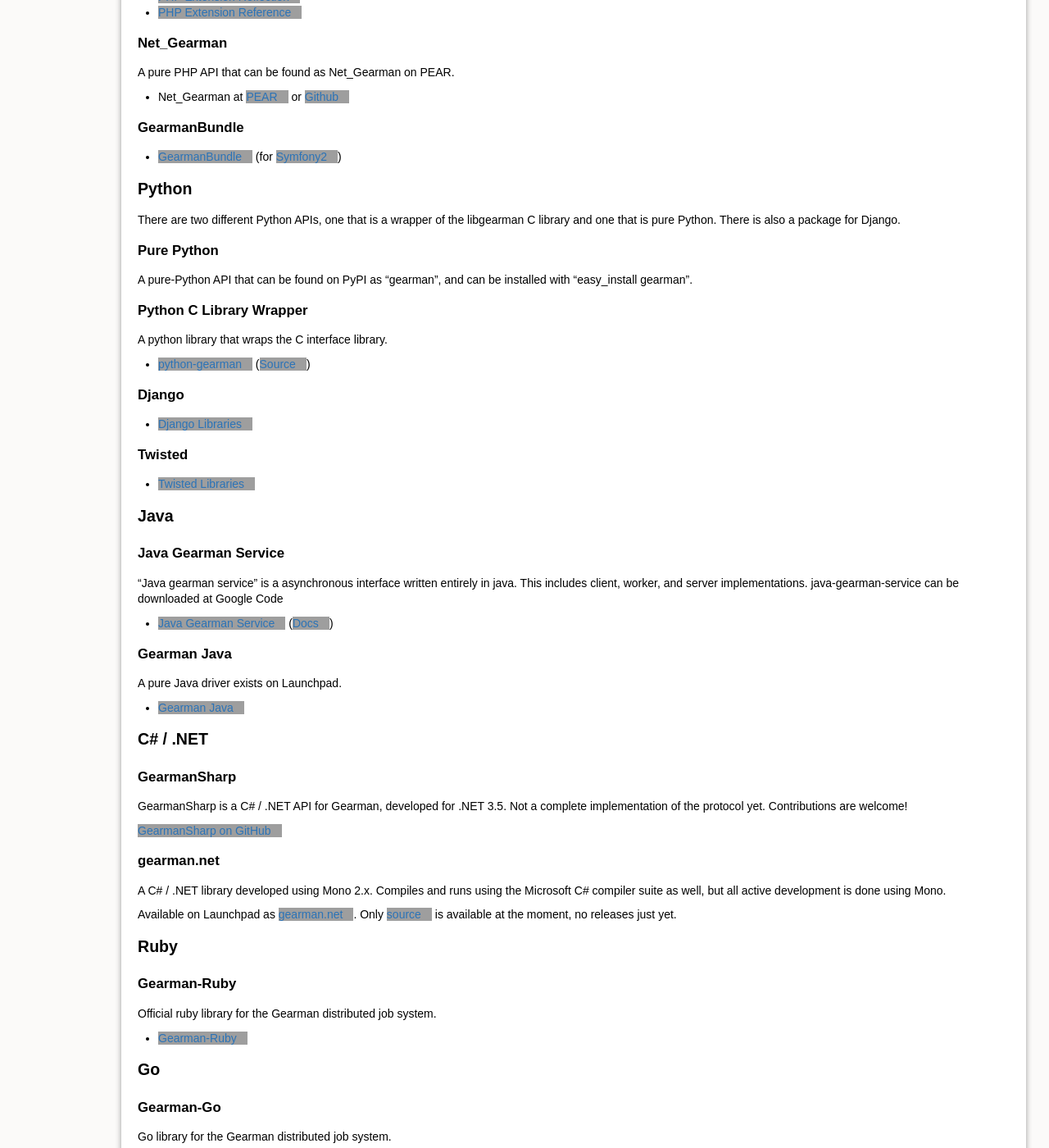
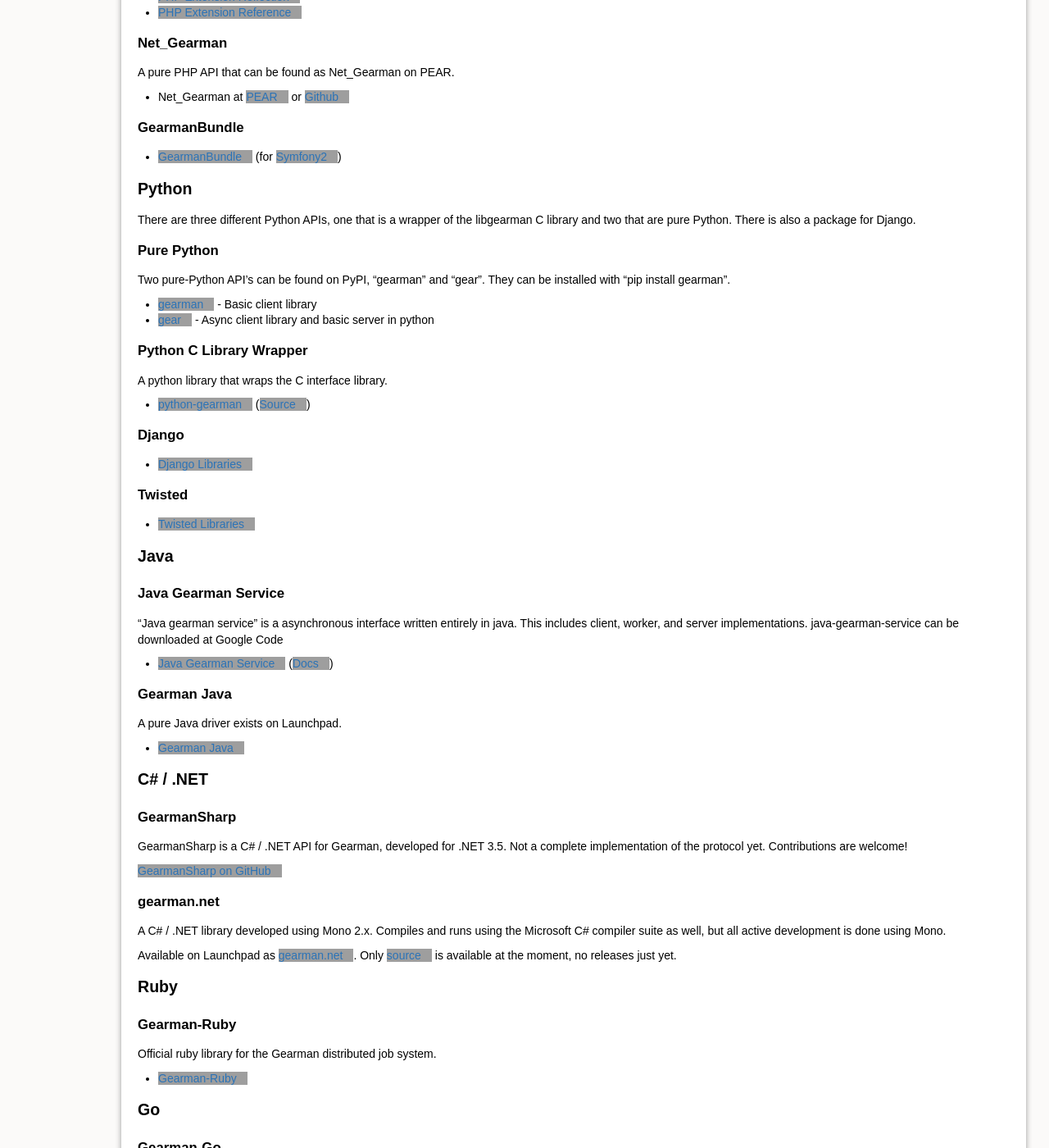
Before and after one commit to gearman/gearman.github.io, a Jekyll site: the page built from download/index.md, in a window 1280 px wide and 1400 px high, scrolled down 1912 px. Shown: the whole window at 82% size. Built offline with Jekyll 4.4.1, drawn with Linux system fonts in a browser that asks for light colours; some of the changed text lies outside the part shown; grey boxes are pictures that could not be loaded.

Commit message:
Adding language implementations to download

```diff
--- a/download/index.md
+++ b/download/index.md
@@ -118,12 +118,15 @@
 
 ## Python
 
-There are two different Python APIs, one that is a wrapper of the libgearman C
-library and one that is pure Python. There is also a package for Django.
+There are three different Python APIs, one that is a wrapper of the libgearman C
+library and two that are pure Python. There is also a package for Django.
 
 ### Pure Python
 
-A pure-Python API that can be found on PyPI as "gearman", and can be installed with "easy_install gearman".
+Two pure-Python API's can be found on PyPI, "gearman" and "gear". They can be installed with "pip install gearman".
+
+ * [gearman](https://pypi.python.org/pypi/gearman) - Basic client library
+ * [gear](https://pypi.python.org/pypi/gear) - Async client library and basic server in python
 
 ### Python C Library Wrapper
 
@@ -191,6 +194,12 @@
 
  * [Gearman-Go](https://github.com/mikespook/gearman-go)
 
+### G2
+
+Go gearman server, client, and worker libraries.
+
+ * [G2](https://github.com/appscode/g2)
+
 ## Lisp
 
 ### Common Lisp
```
